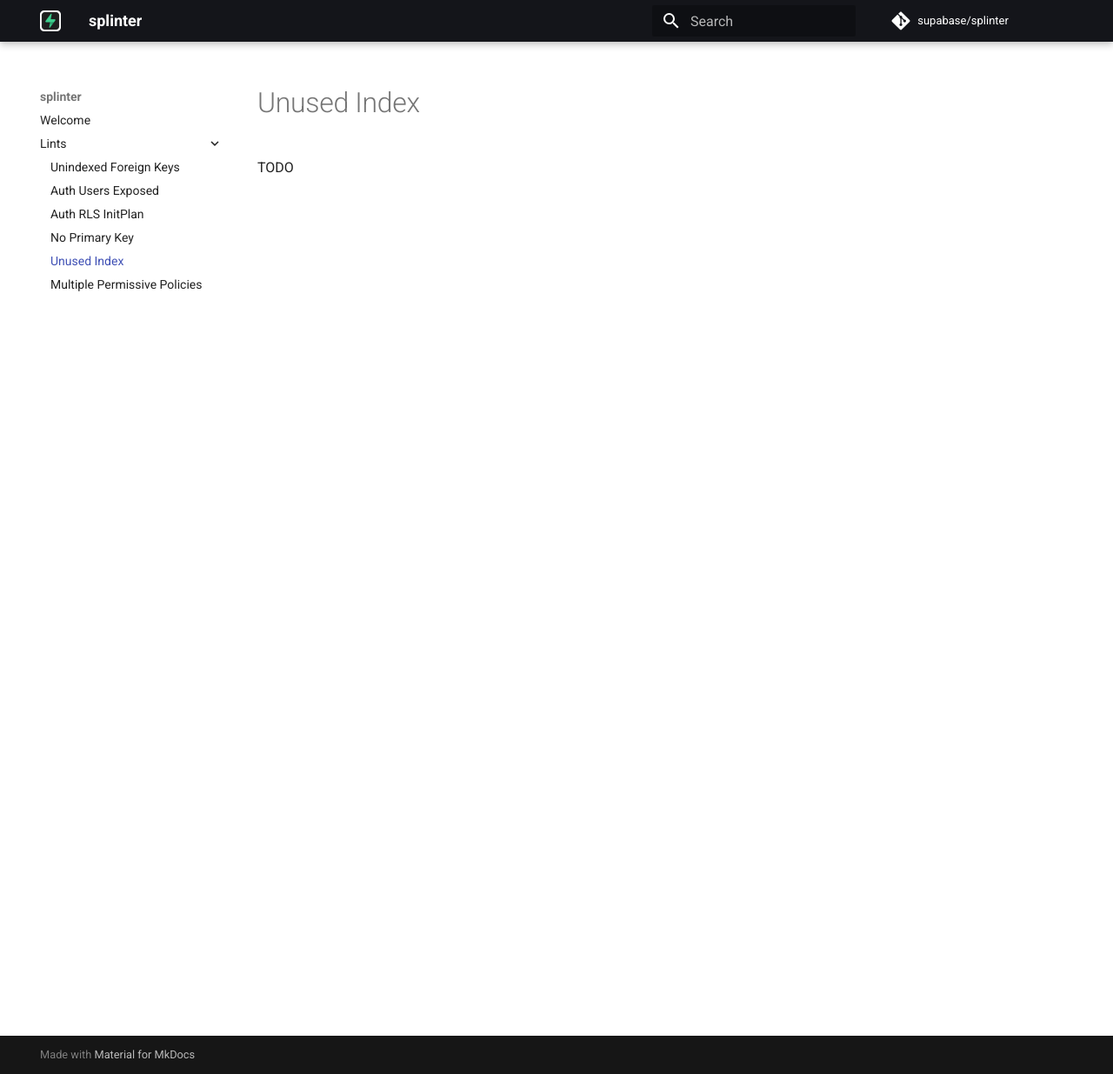
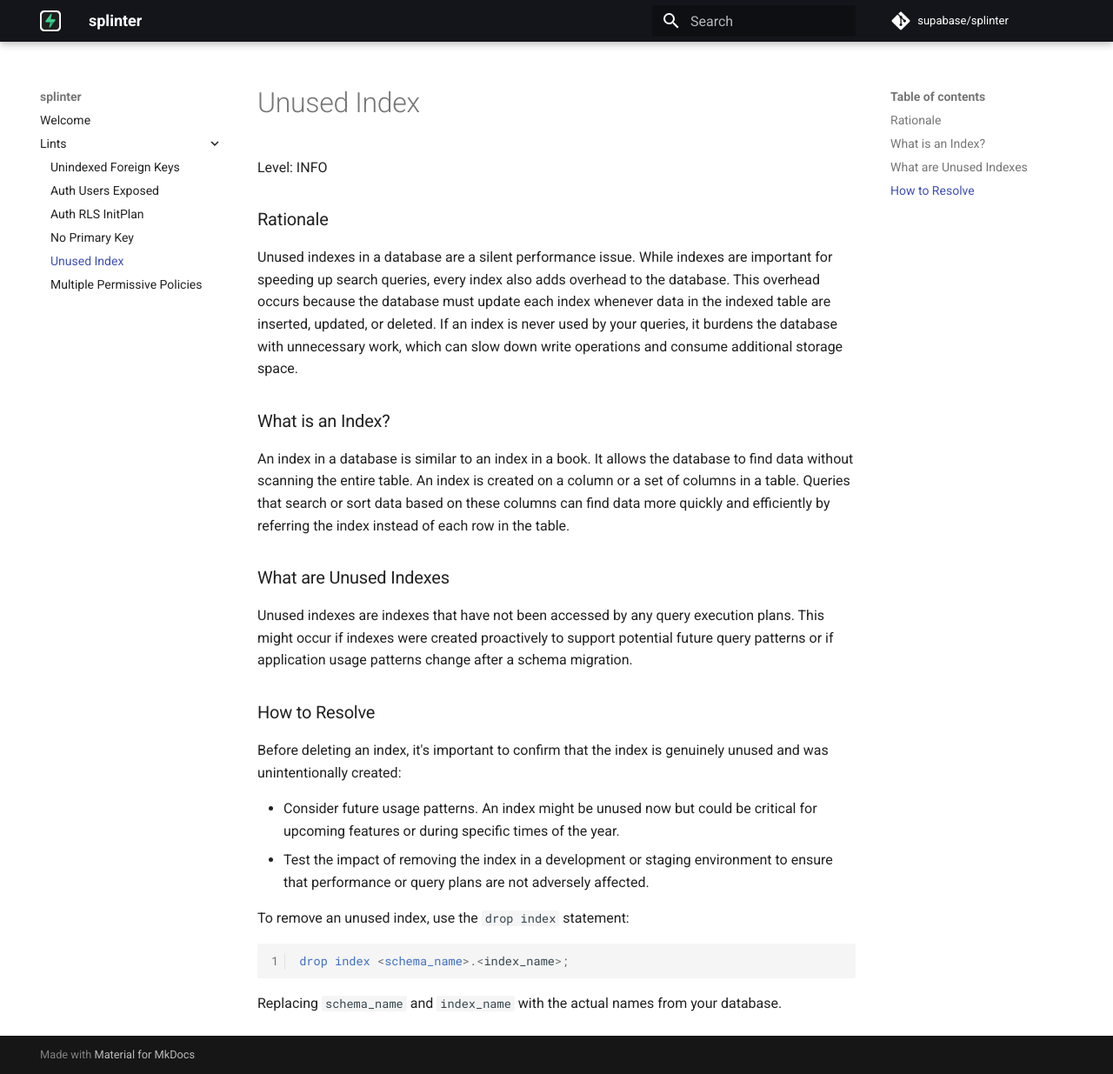
Before and after one commit to supabase/splinter, an MkDocs documentation site: the page built from docs/0005_unused_index.md, in a window 1280 px wide and 1235 px high. Shown: the whole window at 87% size. Built offline with MkDocs 1.6.1 and Material for MkDocs 9.7.7, drawn with Linux system fonts in a browser that asks for light colours; comment, search, counter and statistics services are not loaded.

Commit message:
lint doc - unused index

````diff
--- a/docs/0005_unused_index.md
+++ b/docs/0005_unused_index.md
@@ -1 +1,29 @@
-TODO
+
+Level: INFO
+
+### Rationale
+
+Unused indexes in a database are a silent performance issue. While indexes are important for speeding up search queries, every index also adds overhead to the database. This overhead occurs because the database must update each index whenever data in the indexed table are inserted, updated, or deleted. If an index is never used by your queries, it burdens the database with unnecessary work, which can slow down write operations and consume additional storage space.
+
+### What is an Index?
+
+An index in a database is similar to an index in a book. It allows the database to find data without scanning the entire table. An index is created on a column or a set of columns in a table. Queries that search or sort data based on these columns can find data more quickly and efficiently by referring the index instead of each row in the table.
+
+### What are Unused Indexes
+
+Unused indexes are indexes that have not been accessed by any query execution plans. This might occur if indexes were created proactively to support potential future query patterns or if application usage patterns change after a schema migration.
+
+### How to Resolve
+
+Before deleting an index, it's important to confirm that the index is genuinely unused and was unintentionally created:
+
+- Consider future usage patterns. An index might be unused now but could be critical for upcoming features or during specific times of the year.
+- Test the impact of removing the index in a development or staging environment to ensure that performance or query plans are not adversely affected.
+
+To remove an unused index, use the `drop index` statement:
+
+```sql
+drop index <schema_name>.<index_name>;
+```
+
+Replacing `schema_name` and `index_name` with the actual names from your database.
````
